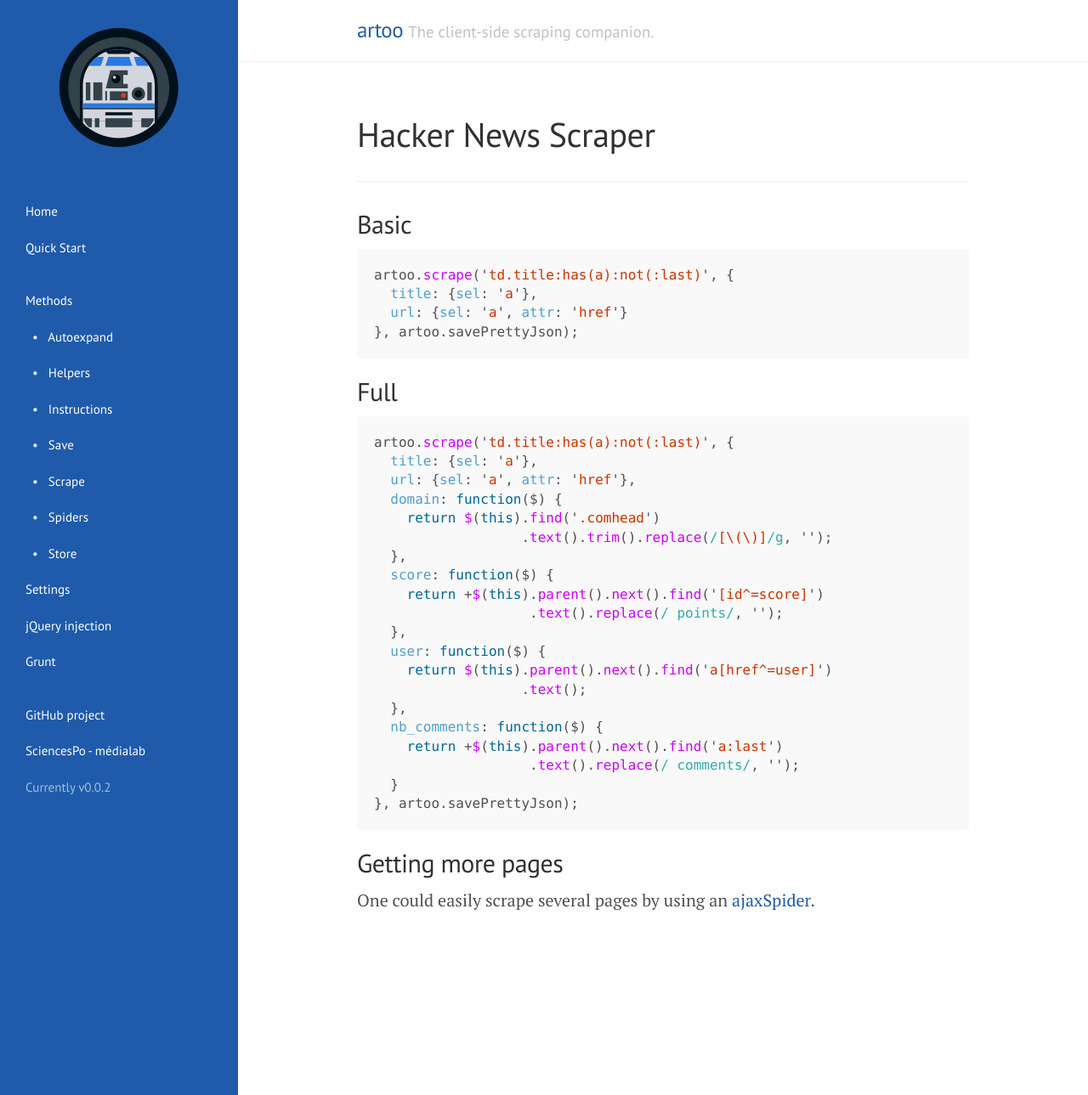
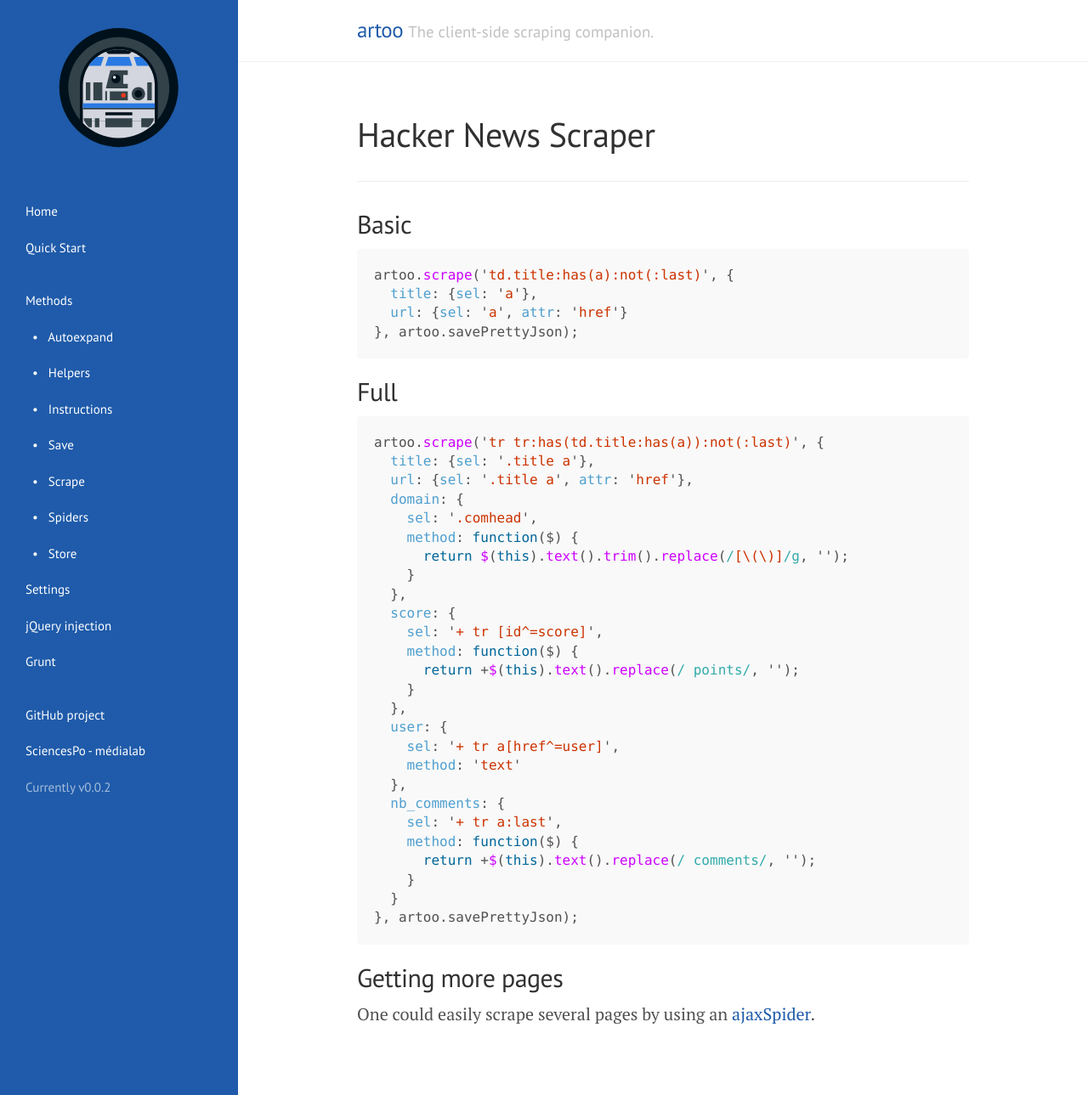
Before and after one commit to medialab/artoo, a Jekyll site: the page built from hacker_news.md, in a window 1280 px wide and 1289 px high. Shown: the whole window at 85% size. Built offline with Jekyll 4.4.1, drawn with Linux system fonts in a browser that asks for light colours; Markdown is read by kramdown in place of the engine named in the settings.

Commit message:
Enhancing HN scraper

````diff
--- a/hacker_news.md
+++ b/hacker_news.md
@@ -20,24 +20,30 @@
 ## Full
 
 ```js
-artoo.scrape('td.title:has(a):not(:last)', {
-  title: {sel: 'a'},
-  url: {sel: 'a', attr: 'href'},
-  domain: function($) {
-    return $(this).find('.comhead')
-                  .text().trim().replace(/[\(\)]/g, '');
+artoo.scrape('tr tr:has(td.title:has(a)):not(:last)', {
+  title: {sel: '.title a'},
+  url: {sel: '.title a', attr: 'href'},
+  domain: {
+    sel: '.comhead',
+    method: function($) {
+      return $(this).text().trim().replace(/[\(\)]/g, '');
+    }
   },
-  score: function($) {
-    return +$(this).parent().next().find('[id^=score]')
-                   .text().replace(/ points/, '');
+  score: {
+    sel: '+ tr [id^=score]',
+    method: function($) {
+      return +$(this).text().replace(/ points/, '');
+    }
   },
-  user: function($) {
-    return $(this).parent().next().find('a[href^=user]')
-                  .text();
+  user: {
+    sel: '+ tr a[href^=user]',
+    method: 'text'
   },
-  nb_comments: function($) {
-    return +$(this).parent().next().find('a:last')
-                   .text().replace(/ comments/, '');
+  nb_comments: {
+    sel: '+ tr a:last',
+    method: function($) {
+      return +$(this).text().replace(/ comments/, '');
+    }
   }
 }, artoo.savePrettyJson);
 ```
````
Also changed, not shown: chrome.md (line endings or trailing spaces).
